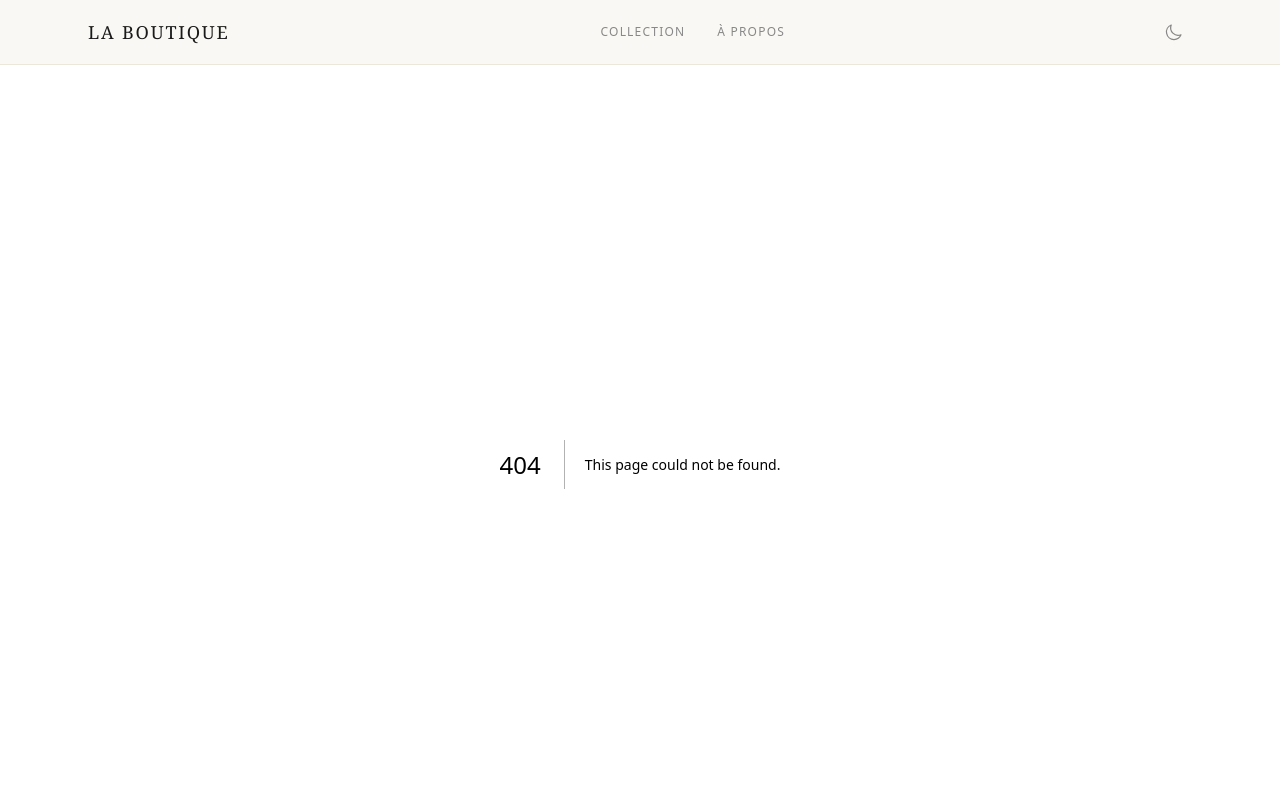
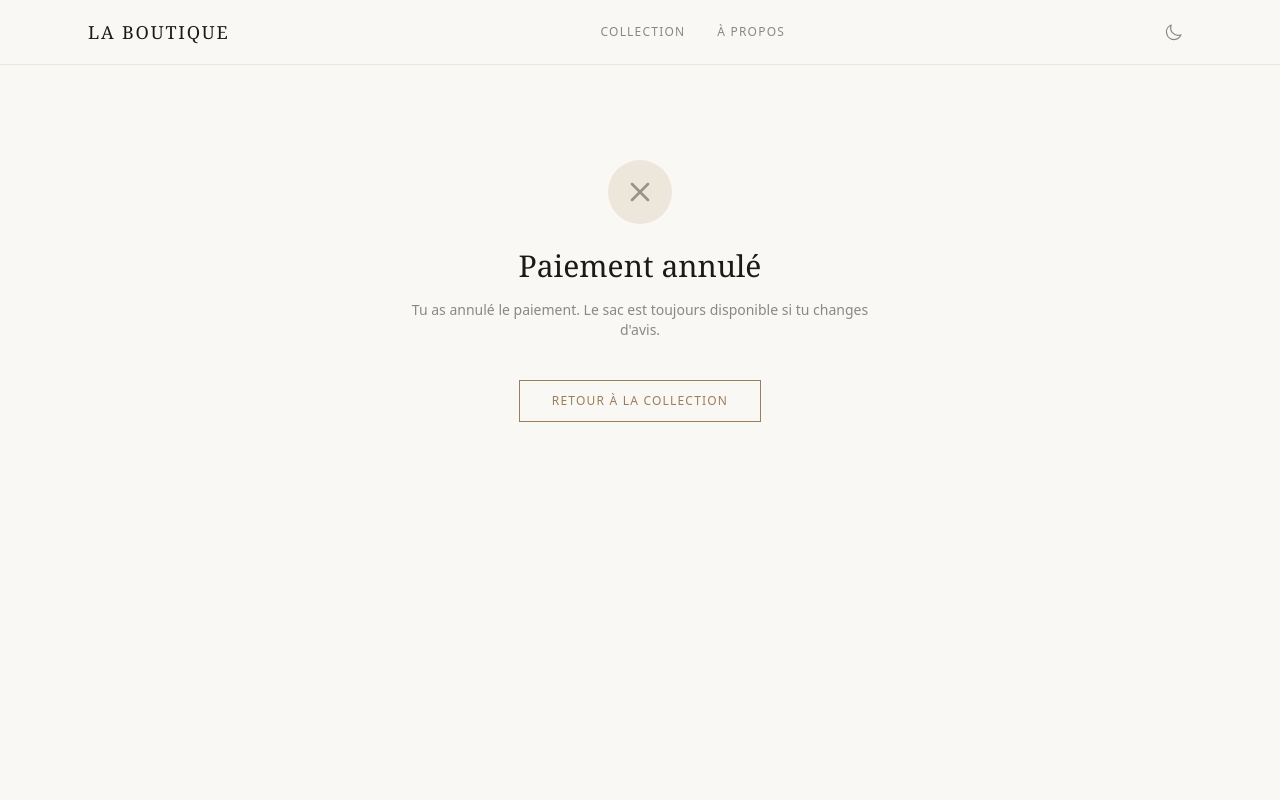
Before and after one commit to Atlas21278/amluxe-boutique, a Next.js app: page /annulation in a window 1280 px wide. Before the commit this address had no page. Shown: the top 800 px of the page. Built offline with nearby package versions, Linux system fonts and the light colour scheme.

Commit message:
feat: pages confirmation + annulation + a-propos

```diff
--- /dev/null
+++ b/app/a-propos/page.tsx
@@ -0,0 +1,23 @@
+export default function AProposPage() {
+  return (
+    <div className="max-w-2xl mx-auto px-4 sm:px-6 py-20">
+      <p className="text-xs tracking-widest uppercase mb-6" style={{ color: 'var(--accent)' }}>
+        À propos
+      </p>
+      <h1 className="font-serif text-4xl mb-10" style={{ color: 'var(--text)' }}>
+        Notre histoire
+      </h1>
+      <div className="space-y-6 text-sm leading-relaxed" style={{ color: 'var(--text-muted)' }}>
+        <p>
+          Passionné(e) par les sacs de luxe, je sélectionne des pièces d&apos;exception auprès de fournisseurs de confiance pour vous les proposer à des prix justes.
+        </p>
+        <p>
+          Chaque pièce est minutieusement inspectée et son authenticité vérifiée avant d&apos;être mise en vente. Hermès, Chanel, Louis Vuitton, Dior — uniquement des maisons reconnues.
+        </p>
+        <p>
+          La livraison est organisée personnellement et assurée. Pour toute question, contactez-nous directement.
+        </p>
+      </div>
+    </div>
+  )
+}
--- /dev/null
+++ b/app/annulation/page.tsx
@@ -0,0 +1,29 @@
+import Link from 'next/link'
+
+export default function AnnulationPage() {
+  return (
+    <div className="max-w-lg mx-auto px-4 py-24 text-center">
+      <div
+        className="inline-flex w-16 h-16 rounded-full items-center justify-center mb-6"
+        style={{ backgroundColor: 'var(--border)' }}
+      >
+        <svg xmlns="http://www.w3.org/2000/svg" className="w-8 h-8 opacity-40" fill="none" viewBox="0 0 24 24" stroke="currentColor" style={{ color: 'var(--text)' }}>
+          <path strokeLinecap="round" strokeLinejoin="round" strokeWidth={2} d="M6 18L18 6M6 6l12 12" />
+        </svg>
+      </div>
+      <h1 className="font-serif text-3xl mb-4" style={{ color: 'var(--text)' }}>
+        Paiement annulé
+      </h1>
+      <p className="text-sm mb-10" style={{ color: 'var(--text-muted)' }}>
+        Tu as annulé le paiement. Le sac est toujours disponible si tu changes d&apos;avis.
+      </p>
+      <Link
+        href="/"
+        className="inline-block border px-8 py-3 text-xs tracking-widest uppercase transition-all hover:opacity-70"
+        style={{ borderColor: 'var(--accent)', color: 'var(--accent)' }}
+      >
+        Retour à la collection
+      </Link>
+    </div>
+  )
+}
--- /dev/null
+++ b/app/confirmation/page.tsx
@@ -0,0 +1,69 @@
+import { Suspense } from 'react'
+import { stripe } from '@/lib/stripe'
+import Link from 'next/link'
+
+async function ConfirmationContent({ sessionId }: { sessionId: string }) {
+  let session
+  try {
+    session = await stripe.checkout.sessions.retrieve(sessionId)
+  } catch {
+    return (
+      <p className="text-sm" style={{ color: 'var(--text-muted)' }}>
+        Impossible de récupérer les détails de ta commande.
+      </p>
+    )
+  }
+
+  const montant = session.amount_total ? (session.amount_total / 100).toLocaleString('fr-FR') : '—'
+
+  return (
+    <div className="text-center space-y-4">
+      <div
+        className="inline-flex w-16 h-16 rounded-full items-center justify-center mb-4"
+        style={{ backgroundColor: 'var(--border)' }}
+      >
+        <svg xmlns="http://www.w3.org/2000/svg" className="w-8 h-8" fill="none" viewBox="0 0 24 24" stroke="currentColor" style={{ color: '#22c55e' }}>
+          <path strokeLinecap="round" strokeLinejoin="round" strokeWidth={2} d="M5 13l4 4L19 7" />
+        </svg>
+      </div>
+      <h1 className="font-serif text-3xl" style={{ color: 'var(--text)' }}>
+        Merci pour ton achat
+      </h1>
+      <p className="text-sm" style={{ color: 'var(--text-muted)' }}>
+        Paiement de <strong>{montant} €</strong> confirmé.
+      </p>
+      <p className="text-sm max-w-sm mx-auto" style={{ color: 'var(--text-muted)' }}>
+        Tu vas recevoir un email de confirmation Stripe. Nous te contacterons sous 24h pour organiser la livraison.
+      </p>
+    </div>
+  )
+}
+
+export default function ConfirmationPage({
+  searchParams,
+}: {
+  searchParams: { session_id?: string }
+}) {
+  const sessionId = searchParams.session_id
+
+  return (
+    <div className="max-w-lg mx-auto px-4 py-24">
+      {!sessionId ? (
+        <p style={{ color: 'var(--text-muted)' }}>Session introuvable.</p>
+      ) : (
+        <Suspense fallback={<p style={{ color: 'var(--text-muted)' }}>Vérification…</p>}>
+          <ConfirmationContent sessionId={sessionId} />
+        </Suspense>
+      )}
+      <div className="mt-12 text-center">
+        <Link
+          href="/"
+          className="text-xs tracking-widest uppercase border-b pb-0.5 transition-opacity hover:opacity-60"
+          style={{ color: 'var(--accent)', borderColor: 'var(--accent)' }}
+        >
+          Retour à la collection
+        </Link>
+      </div>
+    </div>
+  )
+}
```
